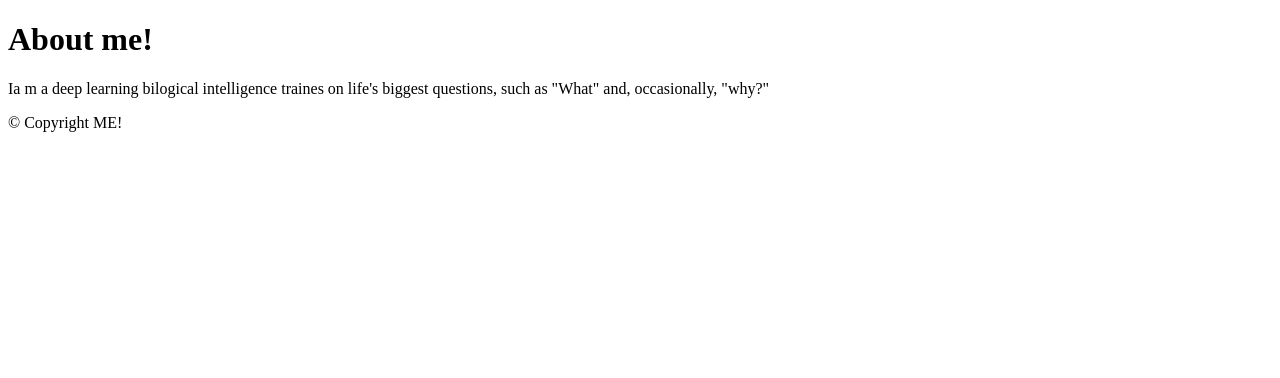
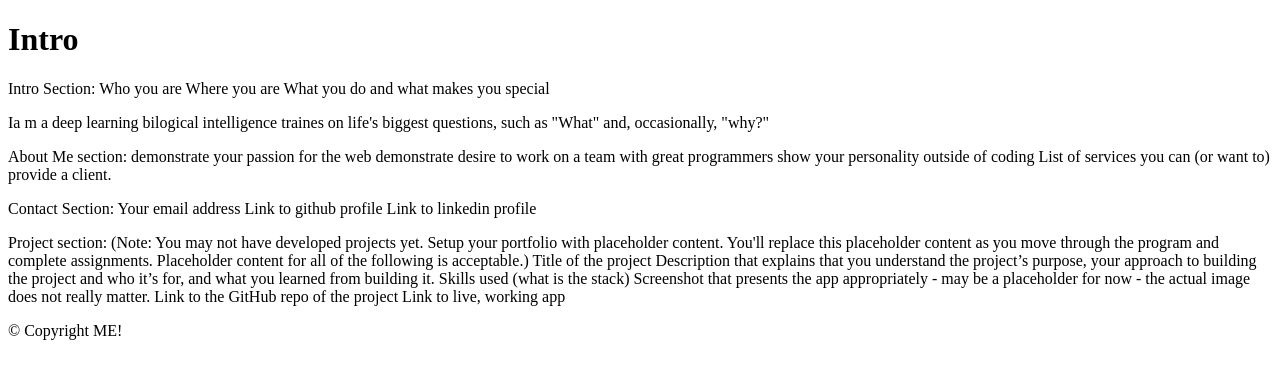
Before and after one commit to DrBretto/ThinkfulBio, a plain HTML site: page index.html in a window 1280 px wide. Drawn offline with Linux system fonts and the light colour scheme.

Commit message:
Ongoing updates

```diff
--- a/index.html
+++ b/index.html
@@ -9,14 +9,38 @@
 
 	<header>
     <div>
-		<h1>About me!</h1>
+		<h1>Intro</h1>
 
     </div>
 	</header>
 
 	<main>
+		<p>Intro Section:
+Who you are
+Where you are
+What you do and what makes you special</p>
+
+
 		<p>Ia m a deep learning bilogical intelligence traines on life's biggest questions, such as "What" and, occasionally, "why?"</p>
 
+<p>About Me section:
+demonstrate your passion for the web
+demonstrate desire to work on a team with great programmers
+show your personality outside of coding
+List of services you can (or want to) provide a client.</p>
+
+<p>Contact Section:
+Your email address
+Link to github profile
+Link to linkedin profile</p>
+
+<p>Project section: (Note: You may not have developed projects yet. Setup your portfolio with placeholder content. You'll replace this placeholder content as you move through the program and complete assignments. Placeholder content for all of the following is acceptable.)
+Title of the project
+Description that explains that you understand the project’s purpose, your approach to building the project and who it’s for, and what you learned from building it.
+Skills used (what is the stack)
+Screenshot that presents the app appropriately - may be a placeholder for now - the actual image does not really matter.
+Link to the GitHub repo of the project
+Link to live, working app</p>
 
 
 	</main>
--- a/style.css
+++ b/style.css
@@ -0,0 +1,40 @@
+<!DOCTYPE css>
+
+/*Code Requirements
+
+Build your page from scratch (no template usage)
+Utilize semantic, valid markup comprised of the following:
+Doctype
+HTML Container
+Head Container
+Body Container
+Character Set
+Page Title
+Link to project stylesheet
+Include the following HTML items
+
+Containers for: header, main, and footer.
+Text Headings & Paragraphs
+Images (with appropriate alt tag descriptions)
+Bulleted List of 3 or more items, both
+Ordered
+Unordered
+At least 3 links; either:
+image
+text
+At least one page divider
+All HTML & CSS code must be commented.
+Text link styles different than default.
+All of the HTML elements should be styled with CSS to create a coherent web page including:
+
+Google Fonts for all text.
+Background images/colors
+Detail and quality requirements
+
+Page should not have typos and should offer content clarity and readability
+Page Content Requirements
+
+
+
+
+*/
```
